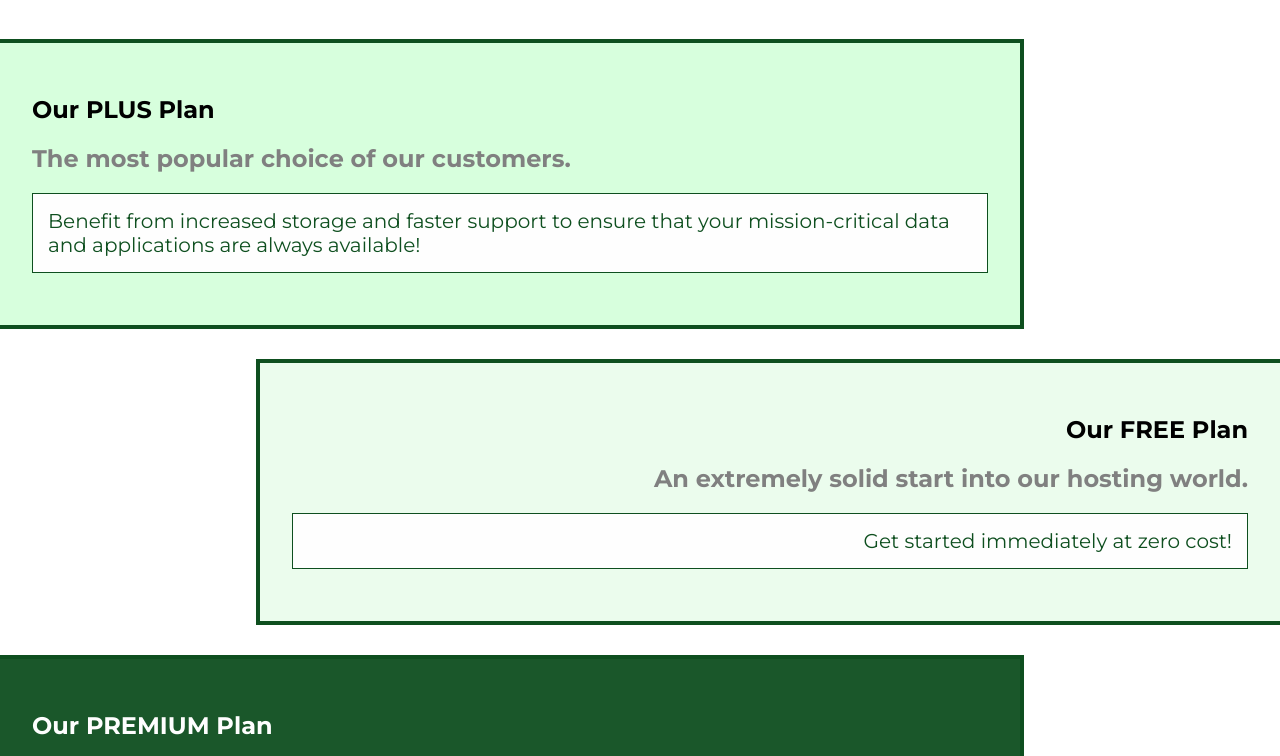
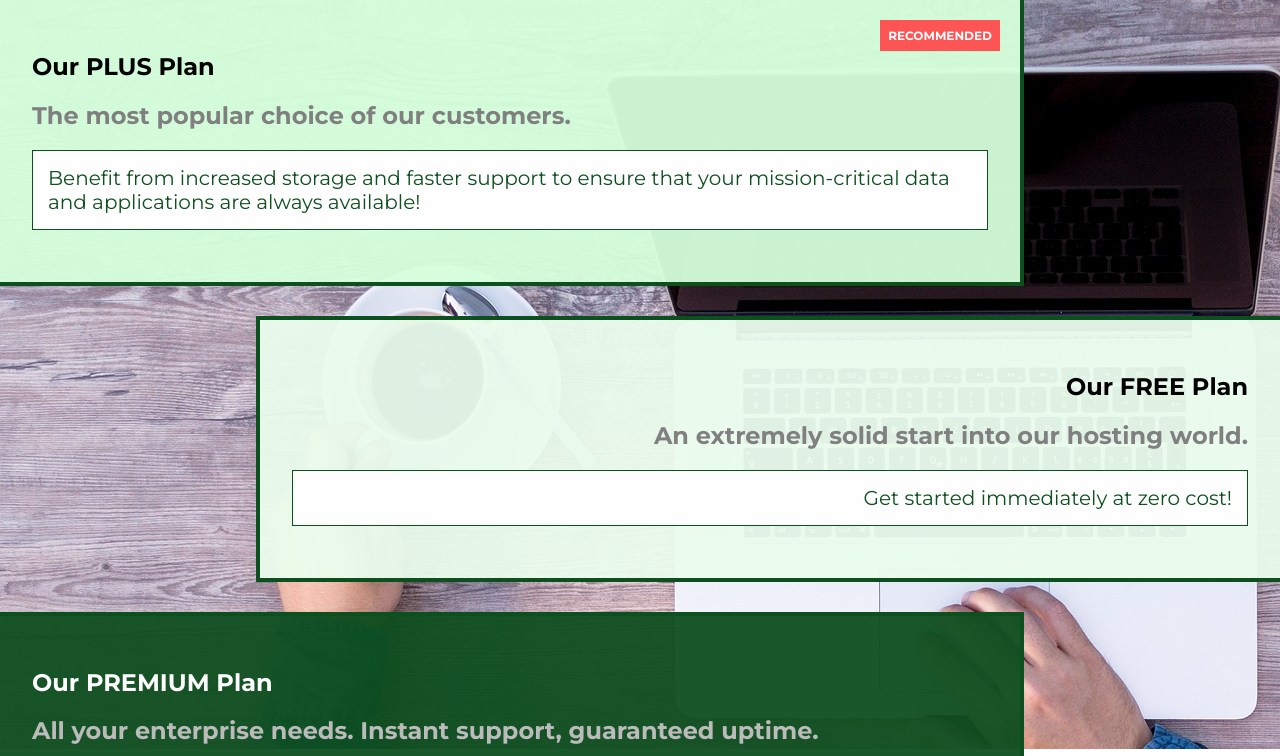
Before and after one commit to Apoorv-Agr/cssLearning, a plain HTML site: page basicsOfCss/BoxModel/packages/html/index.html in a window 1280 px wide. Shown: the part 51-807 px from the top of the page. Drawn offline with Linux system fonts and the light colour scheme.

Commit message:
background Image and position absolute

```diff
--- a/basicsOfCss/BoxModel/packages/css/packages.css
+++ b/basicsOfCss/BoxModel/packages/css/packages.css
@@ -1,3 +1,11 @@
+.background {
+  background-image: url("../../images/plans-background.jpg");
+  position: fixed;
+  width: 100%;
+  height: 100%;
+  z-index: -1;
+}
+
 main {
   padding-top: 32px;
 }
@@ -7,6 +15,18 @@ main {
   /* background: lightblue; */
   width: 80%;
   border-left: none;
+  position: relative;
+}
+.plan-details__badge {
+  text-transform: uppercase;
+  position: absolute;
+  margin: 20px;
+  top: 0px;
+  right: 0px;
+  font-size: 12px;
+  color: #fefefe;
+  background: #ff5454;
+  padding: 8px;
 }
 .package-details:hover,
 .package-details:active {
--- a/basicsOfCss/BoxModel/packages/html/index.html
+++ b/basicsOfCss/BoxModel/packages/html/index.html
@@ -12,6 +12,7 @@
 </head>
 
 <body>
+    <div class="background"></div>
     <header class="main-header">
         <div>
             <a href="../../html/boxModelOne.html" class="main-header__brand">
@@ -36,6 +37,7 @@
         <section class="package-details" id="plus">
             <a href="#">
                 <h1 class="plan-details__title">Our PLUS Plan</h1>
+                <h2 class="plan-details__badge">recommended</h2>
                 <h2 class="plan-details__title__2">The most popular choice of our customers.</h2>
                 <p class="plan-details__description">Benefit from increased storage and faster support to ensure that
                     your mission-critical data and
--- a/basicsOfCss/BoxModel/shared.css
+++ b/basicsOfCss/BoxModel/shared.css
@@ -10,6 +10,10 @@ body {
   background-color: #2ddf5c;
   padding: 8px 16px;
   width: 100%;
+  position: fixed;
+  top: 0;
+  left: 0;
+  z-index: 1;
 }
 
 .main-header > div {
```
Also changed, not shown: basicsOfCss/BoxModel/images/plans-background.jpg (added).
